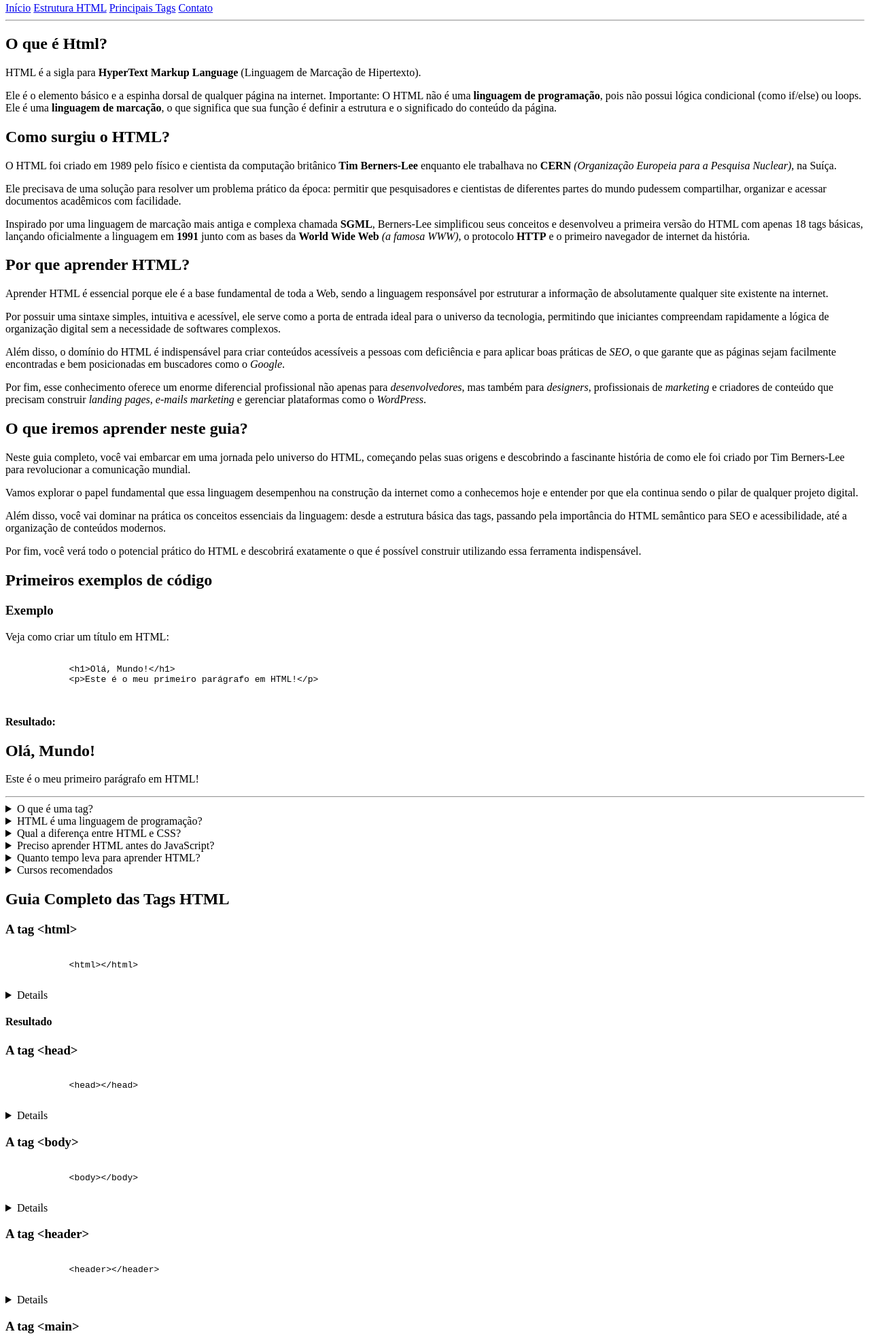
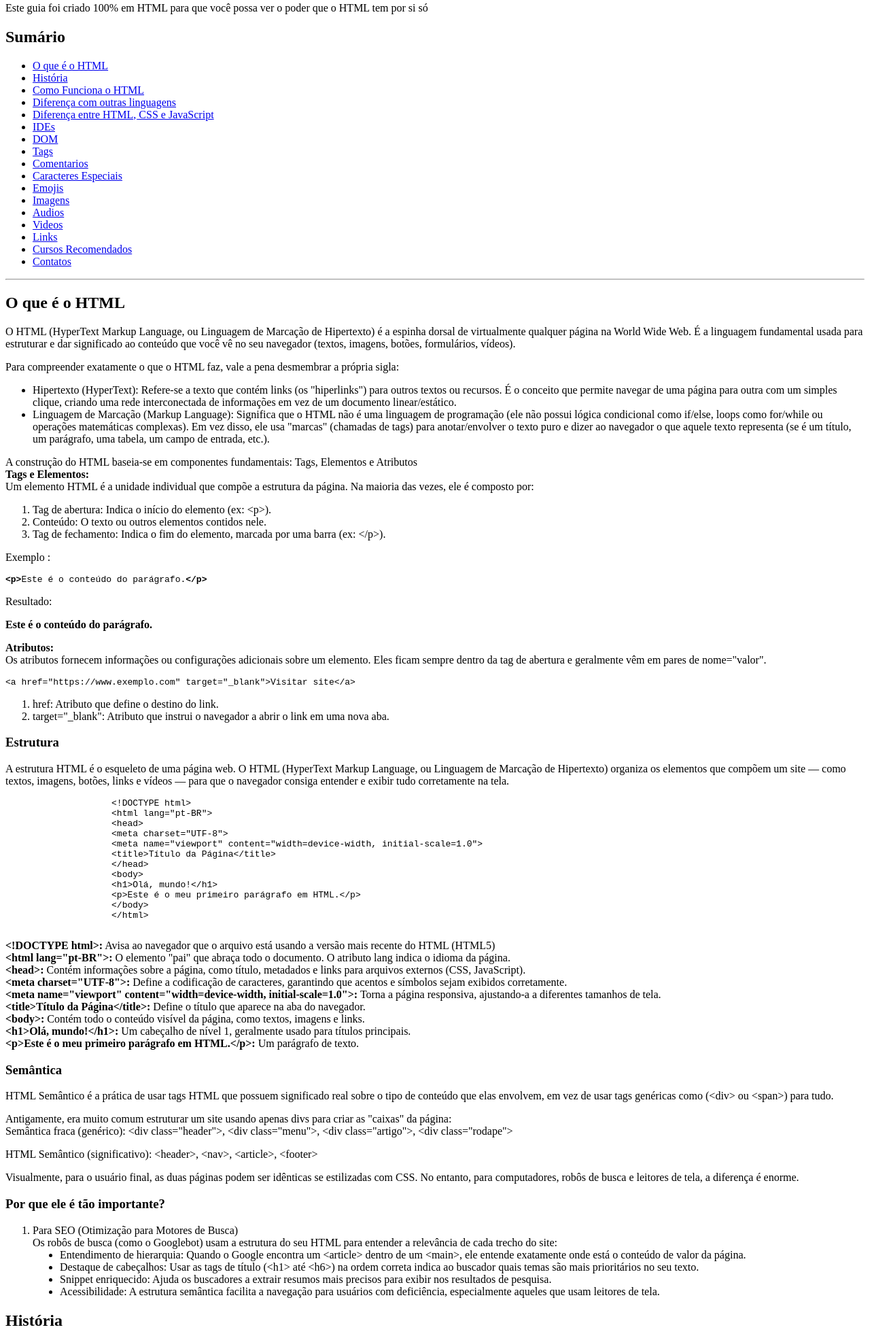
Before and after one commit to Ryan-Oliveira-678/Guia-HTML-para-iniciantes, a plain HTML site: page index.html in a window 1280 px wide. Shown: the part 111-2076 px from the top of the page at 68% size. Drawn offline with Linux system fonts and the light colour scheme.

Commit message:
Reestruturação e adicionando conteudo

```diff
--- a/index.html
+++ b/index.html
@@ -12,97 +12,177 @@
     <header>
         <h1>Guia HTML para iniciantes</h1>
         <p>Aprenda as principais tags do HTML de forma simples, rápida e intuitiva.</p>
+        <p>Este guia foi criado 100% em HTML para que você possa ver o poder que o HTML tem por si só </p>
 
         <nav>
-            <a href="#">Início</a>
-            <a href="#">Estrutura HTML</a>
-            <a href="#">Principais Tags</a>
-            <a href="#">Contato</a>
+            <h2>Sumário</h2>
+            <ul>
+            <li><a href="#oqe">O que é o HTML</a>
+            <li><a href="#historia">História</a>
+            <li><a href="#funciona">Como Funciona o HTML</a>
+            <li><a href="#difl">Diferença com outras linguagens</a>
+            <li><a href="#hcj">Diferença entre HTML, CSS e JavaScript</a>
+            <li><a href="#ide">IDEs</a>
+            <li><a href="#dom">DOM</a>
+            <li><a href="#tags">Tags</a>
+            <li><a href="#comentarios">Comentarios</a>
+            <li><a href="#caracter">Caracteres Especiais</a>
+            <li><a href="#emojis">Emojis</a>
+            <li><a href="#img">Imagens</a>
+            <li><a href="#audios">Audios</a>
+            <li><a href="#videos">Videos</a>
+            <li><a href="#links">Links</a>
+            <li><a href="#Recomendados">Cursos Recomendados</a>
+            <li><a href="#contatos">Contatos</a>
+            </ul>
         </nav>
         <hr>
     </header>
 
     <main>
-        <section>
-            <h2>O que é Html?</h2>
-            <p>
-                HTML é a sigla para <strong>HyperText Markup Language</strong> (Linguagem de Marcação de Hipertexto).
+        <section id="oqe">
+            <h2>O que é o HTML</h2>
+            <p>O HTML (HyperText Markup Language, ou Linguagem de Marcação de Hipertexto) é a espinha dorsal de virtualmente qualquer página na World Wide Web. É a linguagem fundamental usada para estruturar e dar significado ao conteúdo que você vê no seu navegador (textos, imagens, botões, formulários, vídeos).</p>
+            <p>Para compreender exatamente o que o HTML faz, vale a pena desmembrar a própria sigla:</p>
+            <ul>
+                <li>Hipertexto (HyperText): Refere-se a texto que contém links (os "hiperlinks") para outros textos ou recursos. É o conceito que permite navegar de uma página para outra com um simples clique, criando uma rede interconectada de informações em vez de um documento linear/estático.</li>
+                <li>Linguagem de Marcação (Markup Language): Significa que o HTML não é uma linguagem de programação (ele não possui lógica condicional como if/else, loops como for/while ou operações matemáticas complexas). Em vez disso, ele usa "marcas" (chamadas de tags) para anotar/envolver o texto puro e dizer ao navegador o que aquele texto representa (se é um título, um parágrafo, uma tabela, um campo de entrada, etc.).</li>
+            </ul>
+            <p>A construção do HTML baseia-se em componentes fundamentais: Tags, Elementos e Atributos<br> <strong>Tags e Elementos:</strong> <br> Um elemento HTML é a unidade individual que compõe a estrutura da página. Na maioria das vezes, ele é composto por: </p>
+            <ol>
+                <li>Tag de abertura: Indica o início do elemento (ex: &lt;p&gt;).</li>
+                <li>Conteúdo: O texto ou outros elementos contidos nele.</li>
+                <li>Tag de fechamento: Indica o fim do elemento, marcada por uma barra (ex: &lt;/p&gt;).</li>
+            </ol>
+            <p>Exemplo : <code><pre><strong>&lt;p&gt;</strong>Este é o conteúdo do parágrafo.<strong>&lt;/p&gt;</strong></pre></code></p>
+            <p>Resultado: <p><strong>Este é o conteúdo do parágrafo.</strong></p></p>
+
+            <p><strong>Atributos:</strong> <br> Os atributos fornecem informações ou configurações adicionais sobre um elemento. Eles ficam sempre dentro da tag de abertura e geralmente vêm em pares de nome="valor".</p>
+            <code><pre>&lt;a href="https://www.exemplo.com" target="_blank">Visitar site&lt;/a&gt;</pre></code>
+            <ol>
+                <li>href: Atributo que define o destino do link.</li>
+                <li>target="_blank": Atributo que instrui o navegador a abrir o link em uma nova aba.</li>
+            </ol>
+
+            <h3>Estrutura</h3>
+            <p>A estrutura HTML é o esqueleto de uma página web. O HTML (HyperText Markup Language, ou Linguagem de Marcação de Hipertexto) organiza os elementos que compõem um site — como textos, imagens, botões, links e vídeos — para que o navegador consiga entender e exibir tudo corretamente na tela.
+                <code><pre>
+                    &lt;!DOCTYPE html&gt;
+                    &lt;html lang="pt-BR"&gt;
+                    &lt;head&gt;
+                    &lt;meta charset="UTF-8"&gt;
+                    &lt;meta name="viewport" content="width=device-width, initial-scale=1.0"&gt;
+                    &lt;title>Título da Página&lt;/title&gt;
+                    &lt;/head&gt;
+                    &lt;body&gt;
+                    &lt;h1>Olá, mundo!&lt;/h1&gt;
+                    &lt;p>Este é o meu primeiro parágrafo em HTML.&lt;/p&gt;
+                    &lt;/body&gt;
+                    &lt;/html&gt;
+                </pre></code>
+            <strong>&lt;!DOCTYPE html&gt;:</strong> Avisa ao navegador que o arquivo está usando a versão mais recente do HTML (HTML5) <br> <strong>&lt;html lang="pt-BR"&gt;:</strong> O elemento "pai" que abraça todo o documento. O atributo lang indica o idioma da página. <br> <strong>&lt;head&gt;:</strong> Contém informações sobre a página, como título, metadados e links para arquivos externos (CSS, JavaScript). <br> <strong>&lt;meta charset="UTF-8"&gt;:</strong> Define a codificação de caracteres, garantindo que acentos e símbolos sejam exibidos corretamente. <br> <strong>&lt;meta name="viewport" content="width=device-width, initial-scale=1.0"&gt;:</strong> Torna a página responsiva, ajustando-a a diferentes tamanhos de tela. <br> <strong>&lt;title&gt;Título da Página&lt;/title&gt;:</strong> Define o título que aparece na aba do navegador. <br> <strong>&lt;body&gt;:</strong> Contém todo o conteúdo visível da página, como textos, imagens e links. <br> <strong>&lt;h1&gt;Olá, mundo!&lt;/h1&gt;:</strong> Um cabeçalho de nível 1, geralmente usado para títulos principais. <br> <strong>&lt;p&gt;Este é o meu primeiro parágrafo em HTML.&lt;/p&gt;:</strong> Um parágrafo de texto.
             </p>
-            <p> Ele é o elemento básico e a espinha dorsal de qualquer página na internet.
-                Importante: O HTML não é uma <strong>linguagem de programação</strong>, pois não possui lógica condicional (como if/else) ou loops. Ele é uma <strong>linguagem de marcação</strong>, o que significa que sua função é definir a estrutura e o significado do conteúdo da página.
-            </p>
-        </section>
-        <section>
-                <h2>Como surgiu o HTML?</h2>
-                <p>O HTML foi criado em 1989 pelo físico e cientista da computação britânico <strong> Tim Berners-Lee</strong> enquanto ele trabalhava no <strong>CERN</strong> <em>(Organização Europeia para a Pesquisa Nuclear)</em>, na Suíça. </p>
-                <p>Ele precisava de uma solução para resolver um problema prático da época: permitir que pesquisadores e cientistas de diferentes partes do mundo pudessem compartilhar, organizar e acessar documentos acadêmicos com facilidade.</p>
-                <p>Inspirado por uma linguagem de marcação mais antiga e complexa chamada <strong>SGML</strong>, Berners-Lee simplificou seus conceitos e desenvolveu a primeira versão do HTML com apenas 18 tags básicas, lançando oficialmente a linguagem em <strong>1991</strong> junto com as bases da <strong>World Wide Web</strong> <em>(a famosa WWW)</em>, o protocolo <strong>HTTP</strong>  e o primeiro navegador de internet da história.</p>
+
+            <h3>Semântica</h3>
+
+            <p>HTML Semântico é a prática de usar tags HTML que possuem significado real sobre o tipo de conteúdo que elas envolvem, em vez de usar tags genéricas como (&lt;div&gt; ou &lt;span&gt;) para tudo.</p>
+
+            <p>Antigamente, era muito comum estruturar um site usando apenas divs para criar as "caixas" da página: <br> Semântica fraca (genérico):
+            &lt;div class="header"&gt;, &lt;div class="menu"&gt;, &lt;div class="artigo"&gt;, &lt;div class="rodape"&gt;</p>
+
+            <p>HTML Semântico (significativo):
+            &lt;header&gt;, &lt;nav&gt;, &lt;article&gt;, &lt;footer&gt;</p>
+
+            <p>Visualmente, para o usuário final, as duas páginas podem ser idênticas se estilizadas com CSS. No entanto, para computadores, robôs de busca e leitores de tela, a diferença é enorme.</p>
+
+            <h3>Por que ele é tão importante?</h3>
+            <ol>
+                <li>Para SEO (Otimização para Motores de Busca) <br> Os robôs de busca (como o Googlebot) usam a estrutura do seu HTML para entender a relevância de cada trecho do site:</li>
+                <ul>
+                    <li type="disc">Entendimento de hierarquia: Quando o Google encontra um &lt;article&gt; dentro de um &lt;main&gt;, ele entende exatamente onde está o conteúdo de valor da página.</li>
+                    <li type="disc">Destaque de cabeçalhos: Usar as tags de título (&lt;h1&gt; até &lt;h6&gt;) na ordem correta indica ao buscador quais temas são mais prioritários no seu texto.</li>
+                    <li type="disc">Snippet enriquecido: Ajuda os buscadores a extrair resumos mais precisos para exibir nos resultados de pesquisa.</li>
+                    <li type="disc">Acessibilidade: A estrutura semântica facilita a navegação para usuários com deficiência, especialmente aqueles que usam leitores de tela.</li>
+                </ul>
+            </ol>
+
+
+        <section id="historia">
+            <h2>História</h2>
+            <p>O HTML foi criado em 1990 pelo físico britânico Tim Berners-Lee no laboratório CERN, com o objetivo de compartilhar documentos científicos entre pesquisadores. As principais fases da sua evolução incluem a primeira menção pública em 1991, a normatização pelo W3C nos anos 90, e a chegada moderna do HTML5.</p>
+
         </section>
 
-        <section>
-            <h2>Por que aprender HTML?</h2>
-            <p>Aprender HTML é essencial porque ele é a base fundamental de toda a Web, sendo a linguagem responsável por estruturar a informação de absolutamente qualquer site existente na internet. </p>
-            <p>Por possuir uma sintaxe simples, intuitiva e acessível, ele serve como a porta de entrada ideal para o universo da tecnologia, permitindo que iniciantes compreendam rapidamente a lógica de organização digital sem a necessidade de softwares complexos.</p>
-            <p>Além disso, o domínio do HTML é indispensável para criar conteúdos acessíveis a pessoas com deficiência e para aplicar boas práticas de <em>SEO</em>, o que garante que as páginas sejam facilmente encontradas e bem posicionadas em buscadores como o <em>Google</em>.</p>
-            <p>Por fim, esse conhecimento oferece um enorme diferencial profissional não apenas para <em>desenvolvedores</em>, mas também para <em>designers</em>, profissionais de <em>marketing</em> e criadores de conteúdo que precisam construir <em>landing pages</em>, <em>e-mails marketing</em> e gerenciar plataformas como o <em>WordPress</em>.</p>
+        <section id="funciona">
+            <h2>Como Funciona o HTML</h2>
+            <p>O HTML funciona como o esqueleto de uma página na internet, usando tags (marcações) para organizar textos, imagens e links que o navegador lê e transforma em um site visual.</p>
         </section>
 
-        <section>
-            <h2>O que iremos aprender neste guia?</h2>
-            <p>Neste guia completo, você vai embarcar em uma jornada pelo universo do HTML, começando pelas suas origens e descobrindo a fascinante história de como ele foi criado por Tim Berners-Lee para revolucionar a comunicação mundial.</p>
-            <p>Vamos explorar o papel fundamental que essa linguagem desempenhou na construção da internet como a conhecemos hoje e entender por que ela continua sendo o pilar de qualquer projeto digital.</p>
-            <p>Além disso, você vai dominar na prática os conceitos essenciais da linguagem: desde a estrutura básica das tags, passando pela importância do HTML semântico para SEO e acessibilidade, até a organização de conteúdos modernos.</p>
-            <p>Por fim, você verá todo o potencial prático do HTML e descobrirá exatamente o que é possível construir utilizando essa ferramenta indispensável.</p>
+        <section id="difl">
+            <h2>Diferença com outras linguagens</h2>
+            <p>O HTML é diferente de outras linguagens porque é uma linguagem de marcação (e não de programação), focada apenas em estruturar o conteúdo. Ele usa tags para definir textos e imagens, enquanto o CSS cuida da aparência e o JavaScript cria ações e lógica.</p>
         </section>
 
-        <section>
-
-        <h2>Primeiros exemplos de código</h2>
-
-        <h3>Exemplo</h3>
-
-        <p>Veja como criar um título em HTML:</p>
-
-        <pre><code>
-            &lt;h1&gt;Olá, Mundo!&lt;/h1&gt;
-            &lt;p&gt;Este é o meu primeiro parágrafo em HTML!&lt;/p&gt;
-
-        </code></pre>
-        <p><strong>Resultado:</strong></p>
-
-        <h1>Olá, Mundo!</h1>
-        <p>Este é o meu primeiro parágrafo em HTML!</p>
-
-        <hr>
+        <section id="hcj">
+            <h2>Diferença entre HTML, CSS e JavaScript</h2>
+            <p>A diferença entre HTML, CSS e JavaScript está em suas funções: o HTML cria a estrutura da página, o CSS define o visual e o JavaScript adiciona movimento e ações. Pense em uma casa: o HTML são as paredes e os cômodos, o CSS é a pintura e os móveis, e o JavaScript são as luzes que acendem sozinhas.<br>O que cada um fazHTML: <br> Organiza os textos, imagens, links e vídeos em blocos básicos. <br>CSS: Muda as cores, os tipos de letras, os tamanhos e o lugar de cada coisa na tela. <br>JavaScript: Faz animações, abre janelas quando você clica em botões e verifica dados que você digita. <br>Como eles trabalham juntosO navegador do seu computador lê os três ao mesmo tempo para mostrar o site pronto. <br>O site só funciona direito e fica bonito se os três amigos ajudarem uns aos outros.</p>
         </section>
 
-        <section>
-            <details>
-                <summary>O que é uma tag?</summary>
-                <p>É uma instrução de código entre parênteses angulares (ex: &lt;p&gt;, &lt;h1&gt;) usada para indicar ao navegador como estruturar ou exibir um elemento na página.</p>
-            </details>
-            <details>
-                <summary>HTML é uma linguagem de programação?</summary>
-                <p>Não. O HTML é uma linguagem de marcação (HyperText Markup Language). Ele serve para estruturar conteúdos, não para executar lógicas, cálculos ou condições.</p>
-            </details>
-            <details>
-                <summary>Qual a diferença entre HTML e CSS?</summary>
-                <ul>
-                    <li>HTML: Constrói o esqueleto e a estrutura do site (textos, imagens, botões).</li>
-                    <li>CSS: Define o estilo visual (cores, fontes, espaçamentos, layout e responsividade).</li>
-                </ul>
-            </details>
-            <details>
-                <summary>Preciso aprender HTML antes do JavaScript?</summary>
-                <p>Sim. O JavaScript é usado para dar interatividade aos elementos criados no HTML. Entender a estrutura da página é essencial para saber o que você está manipulando.</p>
-            </details><details>
-                <summary>Quanto tempo leva para aprender HTML?</summary>
-                <ul>
-                    <li>O básico: De 1 a 3 dias (ou cerca de 10 a 15 horas de estudo).</li>
-                    <li>Domínio prático (com HTML5 semântico): De 1 a 2 semanas praticando junto com CSS.</li>
-                </ul>
-            </details><details>
-                <summary>Cursos recomendados</summary>
+        <section id="ide">
+            <h2>IDEs</h2>
+            <p>As melhores opções de programas para criar e editar arquivos HTML são o Visual Studio Code, o Sublime Text e o Notepad++. <br> Eles ajudam a escrever códigos mais rápido com recursos de cores e preenchimento automático. <br>Principais Editores de HTML <br>Visual Studio Code: O programa mais usado no mundo, gratuito, leve e com muitas extensões úteis. <br>Sublime Text: Um editor muito rápido, leve e simples, ótimo para quem está começando a aprender. <br>Notepad++: Um bloco de notas avançado e gratuito para computadores com Windows, ideal para edições rápidas de código.</p>
+        </section>
+
+        <section id="dom">
+            <h2>DOM</h2>
+            <p></p>
+        </section>
+
+        <section id="tags">
+            <h2>Tags</h2>
+            <p>&lt;li&gt;Elemento de lista&lt;/li&gt; <br> simbolos list-style-type: disc; <br>list-style-type: circle; <br>list-style-type: square;</p>
+        </section>
+
+        <section id="comentarios">
+            <h2>Comentarios</h2>
+            <p></p>
+        </section>
+
+        <section id="caracter">
+            <h2>Caracteres Especiais</h2>
+            <p></p>
+        </section>
+
+        <section id="emoji">
+            <h2>Emojis</h2>
+            <p></p>
+        </section>
+
+        <section id="img">
+            <h2>Imagens</h2>
+            <p></p>
+        </section>
+
+        <section id="audios">
+            <h2>audios</h2>
+            <p></p>
+        </section>
+
+        <section id="videos">
+            <h2>videos</h2>
+            <p></p>
+        </section>
+
+        <section id="links">
+            <h2>links</h2>
+            <p></p>
+        </section>
+
+        <section id="Recomendados">
+            <h2>Cursos Recomendados</h2>
+        </details><details>
+
+                <summary>abrir</summary>
                 <ul>
                     <li><a href="https://youtube.com/playlist?list=PLHz_AreHm4dkZ9-atkcmcBaMZdmLHft8n&si=soiQhI6bACh7crxe" target="_blank" rel="noopener noreferrer">Curso em Vídeo (Gustavo Guanabara)</a></li>
                     <li><a href="https://www.freecodecamp.org/" target="_blank" rel="noopener noreferrer">freeCodeCamp</a>: Treinamento prático direto no navegador com projetos reais (com opção em português).</li>
@@ -111,64 +191,14 @@
                 </ul>
             </details>
         </section>
-        <section>
-            <h2>Guia Completo das Tags HTML</h2>
 
-            <h3>A tag &lt;html&gt;</h3>
-            <pre><code>
-            &lt;html&gt;&lt;/html&gt;
-            </code></pre>
-            <details><p>A tag &lt;html&gt; é a raiz de todo documento HTML. <br> ela serve para definir o início e o fim do documento.</p>
-            <p>Quando usar?</p></details>
-
-            <h4>Resultado</h4>
-
-
-
-            <h3>A tag &lt;head&gt;</h3>
-            <pre><code>
-            &lt;head&gt;&lt;/head&gt;
-            </code></pre>
-            <details><p>A tag &lt;head&gt; contém informações sobre o documento, como título, metadados e links para arquivos externos (CSS, JavaScript).</p></details>
-
-            <h3>A tag &lt;body&gt;</h3>
-            <pre><code>
-            &lt;body&gt;&lt;/body&gt;
-            </code></pre>
-            <details><p>A tag &lt;body&gt; contém todo o conteúdo visível da página, como textos, imagens, vídeos e links.</p></details>
-
-            <h3>A tag &lt;header&gt;</h3>
-            <pre><code>
-            &lt;header&gt;&lt;/header&gt;
-            </code></pre>
-            <details><p>A tag &lt;header&gt; representa a seção de cabeçalho de um documento ou seção, geralmente contendo títulos, logotipos e navegação.</p></details>
-
-            <h3>A tag &lt;main&gt;</h3>
-            <pre><code>
-            &lt;main&gt;&lt;/main&gt;
-            </code></pre>
-            <details><p>A tag &lt;main&gt; representa o conteúdo principal do documento, sendo única e central para a página.</p></details>
-
-            <h3>A tag &lt;footer&gt;</h3>
-            <pre><code>
-            &lt;footer&gt;&lt;/footer&gt;
-            </code></pre>
-            <details><p>A tag &lt;footer&gt; representa a seção de rodapé de um documento ou seção, geralmente contendo informações de copyright, links para páginas relacionadas e outros elementos de navegação.</p></details>
-
-            <h3>A tag &lt;section&gt;</h3>
-            <pre><code>
-            &lt;section&gt;&lt;/section&gt;
-            </code></pre>
-            <details><p>A tag &lt;section&gt; representa uma seção genérica de conteúdo, agrupando elementos relacionados dentro de um documento.</p></details>
-
-            <h3>A tag &lt;article&gt;</h3>
-            <pre><code>
-            &lt;article&gt;&lt;/article&gt;
-            </code></pre>
-            <details><p>A tag &lt;article&gt; representa um conteúdo independente e autocontido, como um post de blog, uma notícia ou um comentário.</p></details>
-
-        </section>
     </main>
-
+    <section id="contatos">
+        <h2>Contatos</h2>
+        <h3>Profissional</h3>
+        <p>linkedin <a href="">💼</a>&lt;(clique aqui) <br> github <a href="">💻</a>&lt;(clique aqui) <br> </p>
+        <h3>Pessoal</h3>
+        <p>instagram</p>
+    </section>
 </body>
 </html>
```
